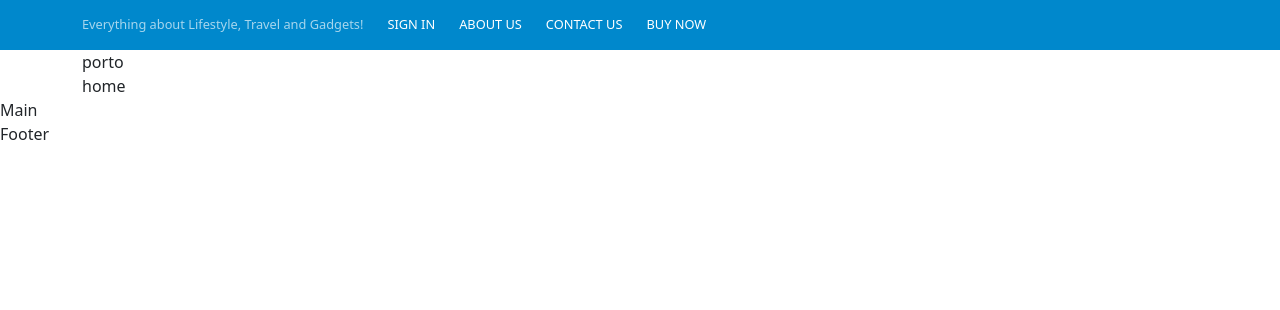
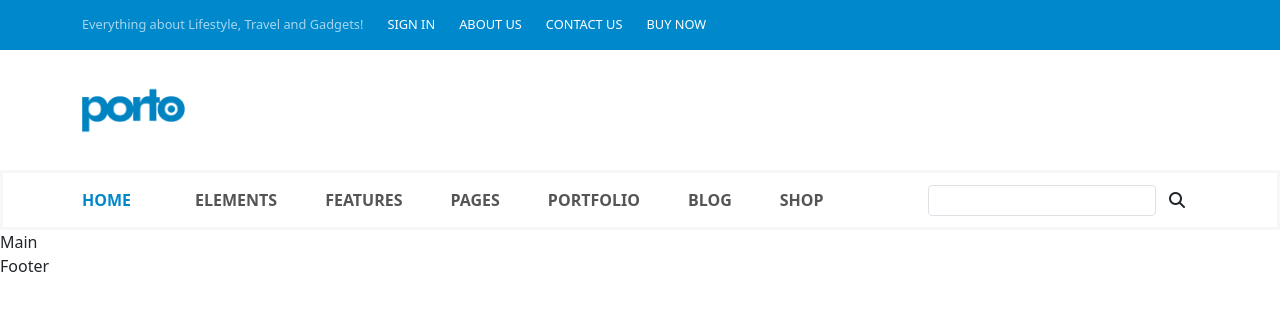
Before and after one commit to giorgia-rondinelli/proj-html-vuejs, a Vue app: page / in a window 1280 px wide. Shown: the top 310 px of the page. Built offline with nearby package versions, Linux system fonts and the light colour scheme.

Commit message:
[add] header

```diff
--- a/index.html
+++ b/index.html
@@ -3,6 +3,7 @@
   <head>
     <meta charset="UTF-8" />
     <link rel="icon" type="image/svg+xml" href="/vite.svg" />
+    <link rel="stylesheet" href="https://cdnjs.cloudflare.com/ajax/libs/font-awesome/6.5.2/css/all.min.css" integrity="sha512-SnH5WK+bZxgPHs44uWIX+LLJAJ9/2PkPKZ5QiAj6Ta86w+fsb2TkcmfRyVX3pBnMFcV7oQPJkl9QevSCWr3W6A==" crossorigin="anonymous" referrerpolicy="no-referrer" />
     <meta name="viewport" content="width=device-width, initial-scale=1.0" />
     <title>Vite + Vue</title>
   </head>
--- a/src/components/Header.vue
+++ b/src/components/Header.vue
@@ -6,7 +6,9 @@ export default {
       store,
       header:{
         title:'Everything about Lifestyle, Travel and Gadgets!',
-        menuTop:['sign in', 'about us ','contact us ', 'buy now']
+        menuTop:['sign in', 'about us ','contact us ', 'buy now'],
+        img:'/public/img/logo-default-slim.png',
+        mainMenu:[ , 'Elements','features','pages','portfolio','blog','shop']
 
 
       }
@@ -20,14 +22,31 @@ export default {
     <div class="top-bar d-flex align-items-center ">
       <div class="container d-flex  ">
         <div class="title">{{header.title}}</div>
-        <div class="items ms-4" v-for="item in header.menuTop" :key="item">{{ item }}</div>
+        <a class="items ms-4 nav-link active" v-for="item in header.menuTop" :key="item">{{ item }}</a>
       </div>
 
     </div>
+    <div class="container logo d-flex align-items-center  ">
+      <div  >
+        <img :src="header.img" alt="">
+      </div>
 
-
-    <div><div class="container">porto</div></div>
-    <div><div class="container">home</div></div>
+    </div>
+    <div class=" mainmenu align-items-center d-flex  ">
+      <div class="container d-flex justify-content-between ">
+        <ul class="navbar-nav  d-flex">
+          <li class="nav-item d-flex  ">
+            <a class="nav-link  me-3 home " aria-current="page" href="#">Home</a>
+            <a v-for="item in header.mainMenu" :key="item" class="nav-link  me-5 items" aria-current="page" href="#">{{ item }}</a>
+          </li>
+        </ul>
+        <form class="d-flex align-items-center " role="search">
+          <div class="input-group-sm">
+          <input  class="  form-control  me-2" type="search" placeholder="" aria-label="Search"></div>
+          <button class="btn " type="submit"><i class="fa-solid fa-magnifying-glass"></i></button>
+        </form>
+      </div>
+    </div>
   </header>
 
 </template>
@@ -53,6 +72,31 @@ export default {
 
   }
 }
+.logo{
+  height:120px ;
+  img{
+    height: 50px;
+  }
+}
+.mainmenu{
+  height: 60px;
+  border: 3px solid $white ;
+  a{
+    text-transform: uppercase;
+    font-weight: 700;
+
+  }
+  .home{
+
+  color:$blue;
+}
+.items{
+  color:$t-4;
+}
+
+}
+
+
 
 
 </style>
```
